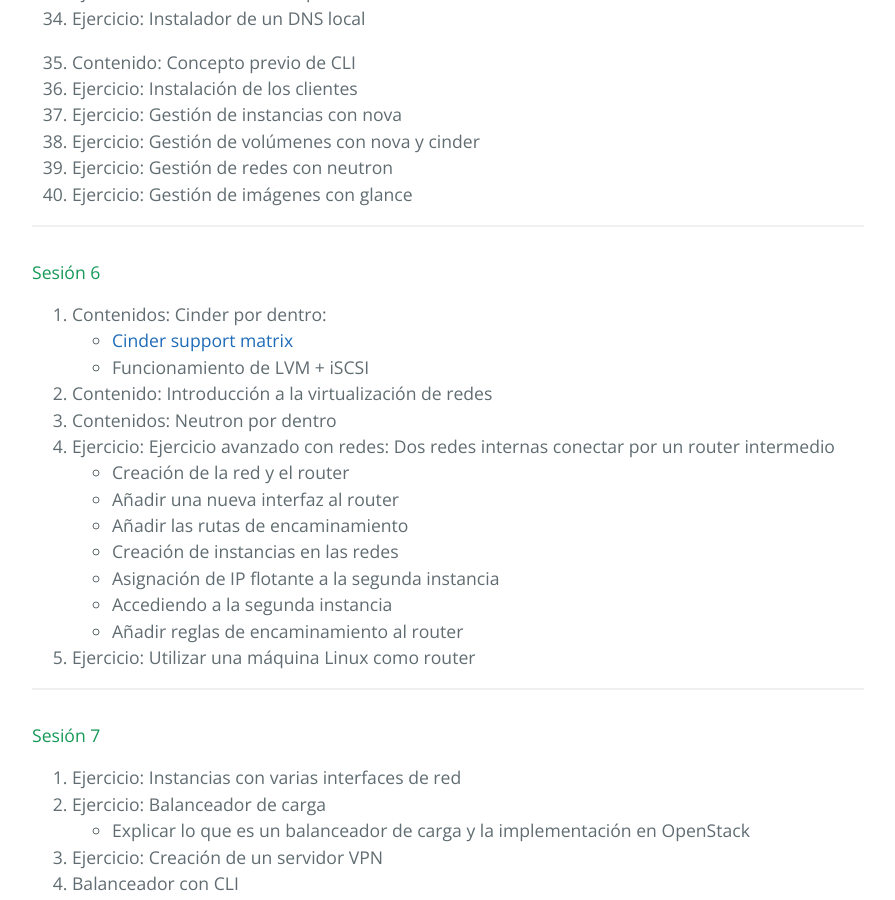
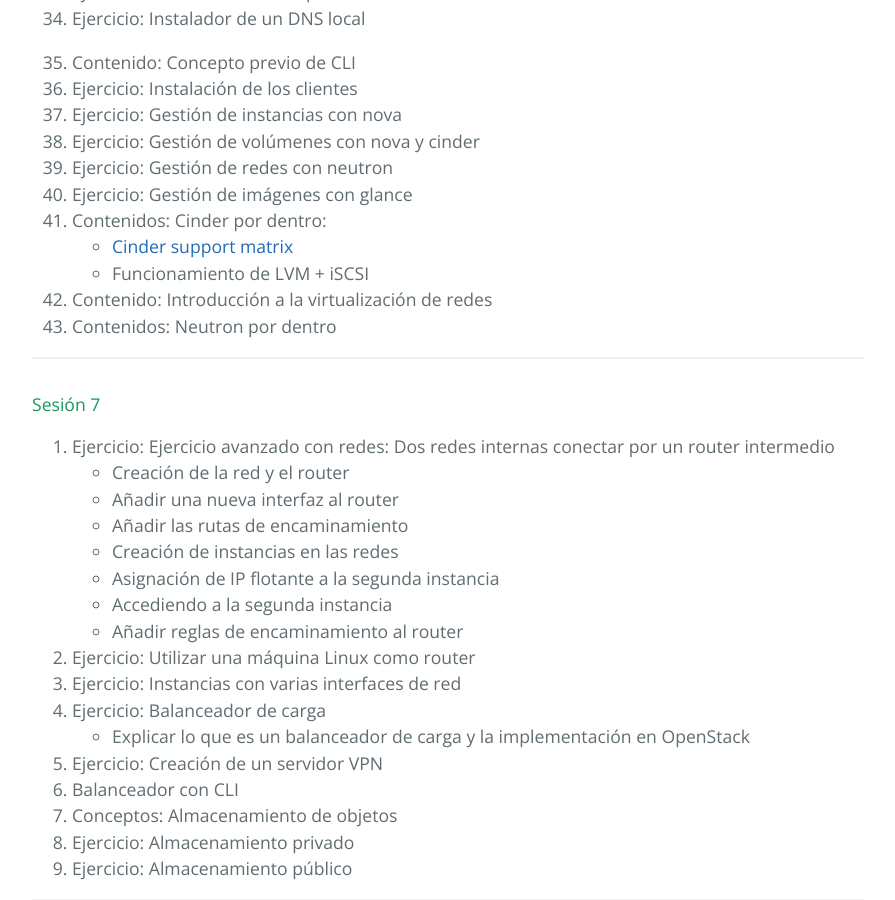
Before and after one commit to iesgn/ow1, a Jekyll site: the page built from curso/sesion.md, in a window 1280 px wide and 900 px high, scrolled down 3529 px. Shown: the whole window, without its empty margins (192-1087 px from the left). Built offline with Jekyll 4.4.1, drawn with Linux system fonts in a browser that asks for light colours.

Commit message:
Puntos de la sesión 7

```diff
--- a/curso/sesion.md
+++ b/curso/sesion.md
@@ -105,13 +105,13 @@ tittle: Sesiones online
 1. Ejercicio: Gestión de volúmenes con nova y cinder
 1. Ejercicio: Gestión de redes con neutron
 1. Ejercicio: Gestión de imágenes con glance
-<hr/>
-####Sesión 6
 1. Contenidos: Cinder por dentro:
  * [Cinder support matrix](https://wiki.openstack.org/wiki/CinderSupportMatrix)
  * Funcionamiento de LVM + iSCSI
 1. Contenido: Introducción a la virtualización de redes
 1. Contenidos: Neutron por dentro
+<hr/>
+####Sesión 7
 1. Ejercicio: Ejercicio avanzado con redes: Dos redes internas conectar por un router intermedio
  * Creación de la red y el router
  * Añadir una nueva interfaz al router
@@ -121,8 +121,6 @@ tittle: Sesiones online
  * Accediendo a la segunda instancia
  * Añadir reglas de encaminamiento al router
 1. Ejercicio: Utilizar una máquina Linux como router
-<hr/>
-####Sesión 7
 1. Ejercicio: Instancias con varias interfaces de red
 1. Ejercicio: Balanceador de carga
  * Explicar lo que es un balanceador de carga y la implementación en OpenStack
@@ -133,7 +131,6 @@ tittle: Sesiones online
 1. Ejercicio: Almacenamiento público
 <hr/>
 ####Sesión 8
-
 
 <hr/>
 ####Sesión 9
```
